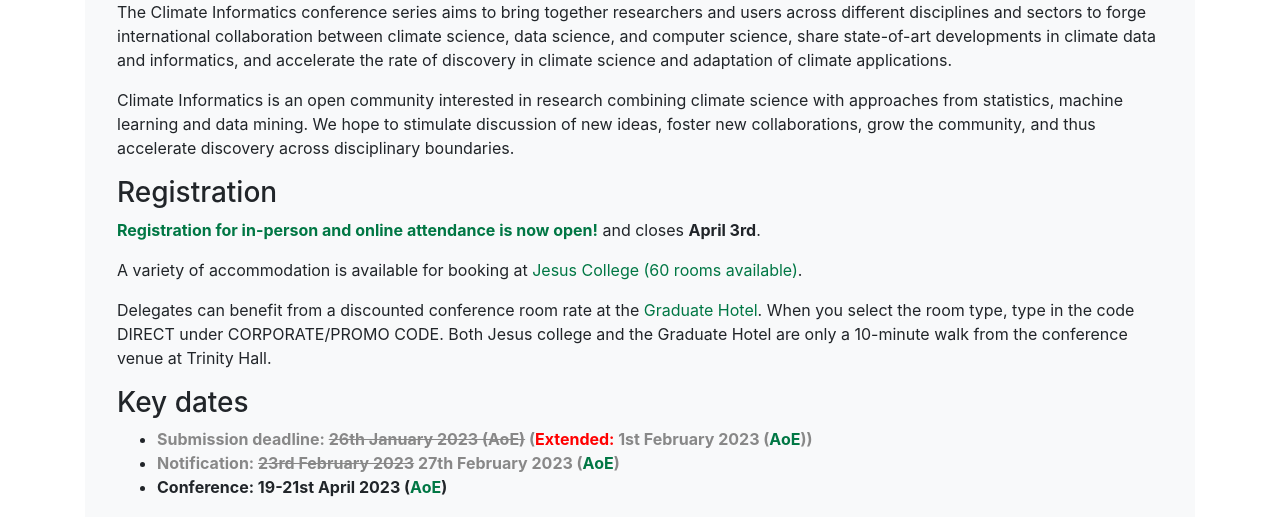
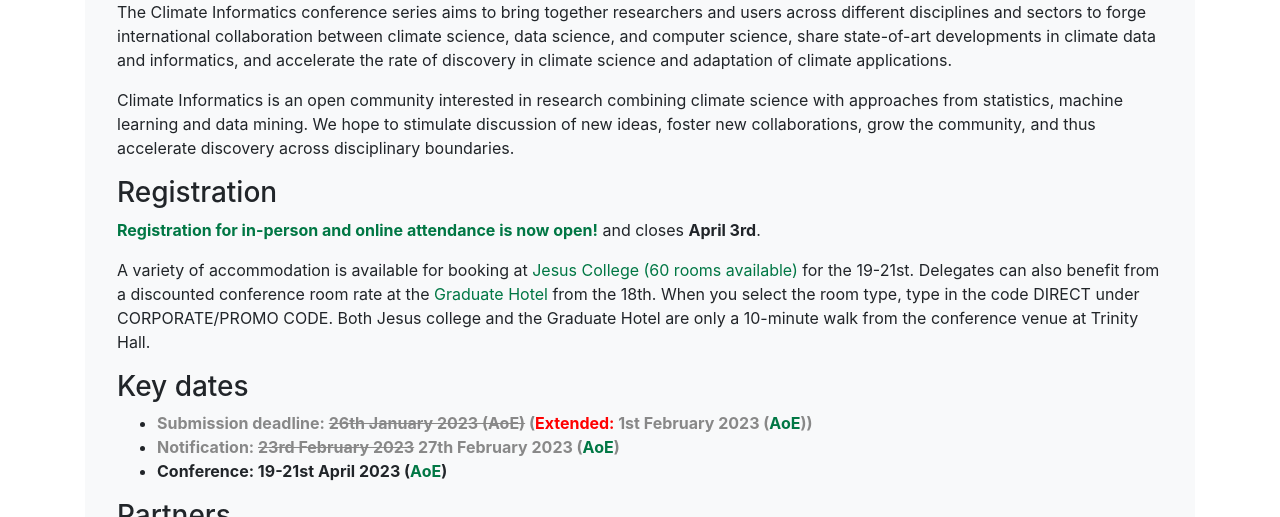
Before and after one commit to DigitaleGesellschaft/jekyll-theme-conference, a Jekyll site: the page built from index.md, in a window 1280 px wide and 900 px high, scrolled down 648 px, cut to the strip 0-517 px from the top of the window. Built offline with Jekyll 4.4.1, drawn with Linux system fonts in a browser that asks for light colours.

Commit message:
Update index.md

```diff
--- a/index.md
+++ b/index.md
@@ -51,9 +51,7 @@ accelerate discovery across disciplinary boundaries.
 
 __[Registration for in-person and online attendance is now open!](https://onlinesales.admin.cam.ac.uk/conferences-and-events/department-of-applied-mathematics-theoretical-physics-damtp/climate-informatics-conference/climate-informatics-conference-2023)__ and closes **April 3rd**.
 
-A variety of accommodation is available for booking at [Jesus College (60 rooms available)](https://www.universityrooms.com/en-GB/eventcode?ec=CICAPR23&vid=jesuscambridge).
-
-Delegates can benefit from a discounted conference room rate at the [Graduate Hotel](https://www.graduatehotels.com/cambridge/). When you select the room type, type in the code DIRECT under CORPORATE/PROMO CODE. Both Jesus college and the Graduate Hotel are only a 10-minute walk from the conference venue at Trinity Hall.
+A variety of accommodation is available for booking at [Jesus College (60 rooms available)](https://www.universityrooms.com/en-GB/eventcode?ec=CICAPR23&vid=jesuscambridge) for the 19-21st. Delegates can also benefit from a discounted conference room rate at the [Graduate Hotel](https://www.graduatehotels.com/cambridge/) from the 18th. When you select the room type, type in the code DIRECT under CORPORATE/PROMO CODE. Both Jesus college and the Graduate Hotel are only a 10-minute walk from the conference venue at Trinity Hall.
 
 ### Key dates
 
```
